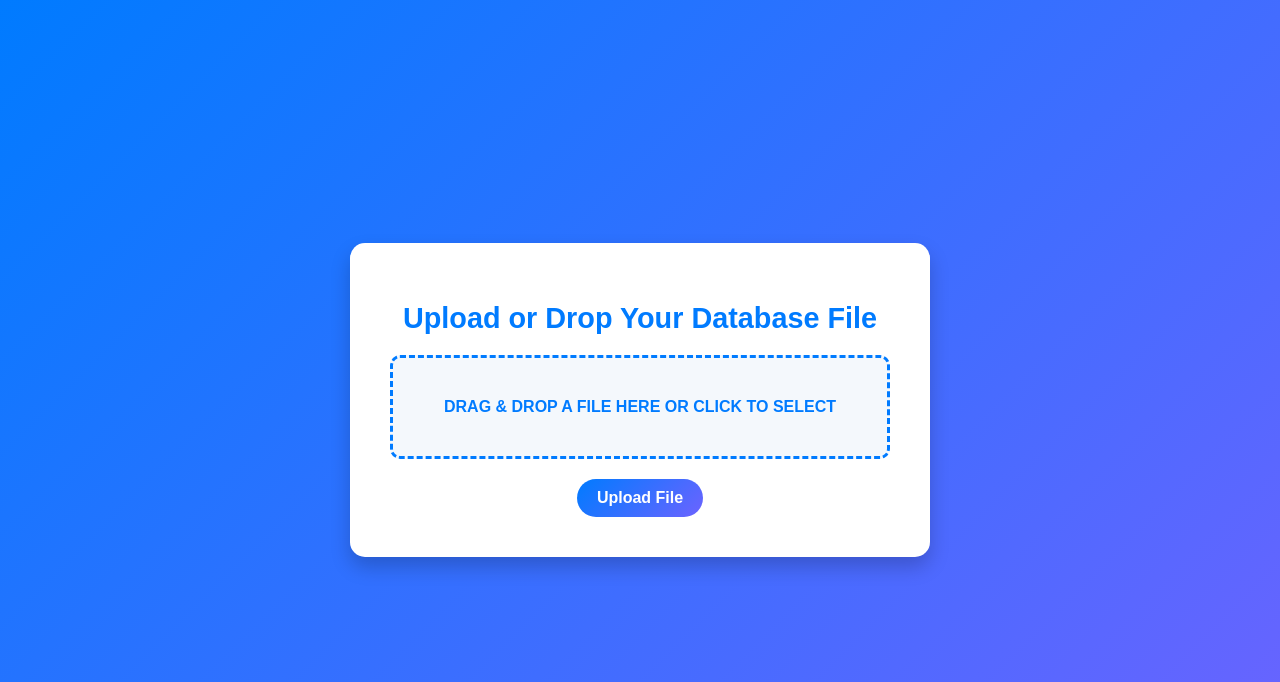
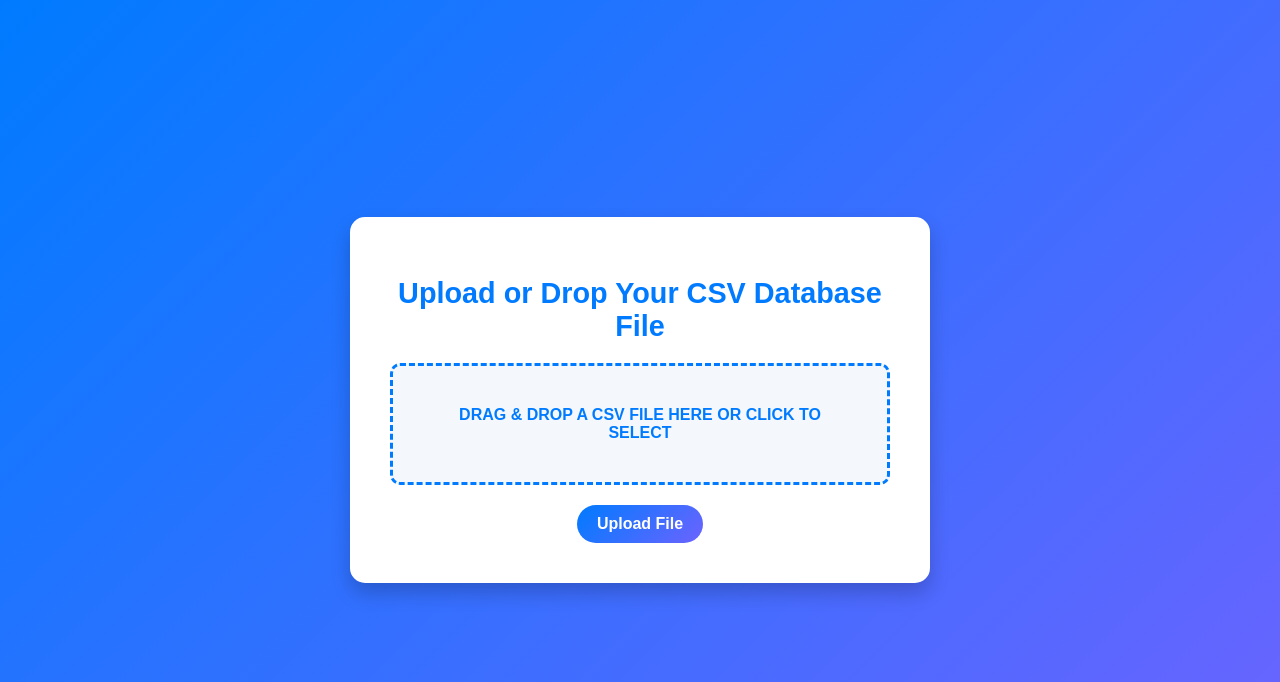
Before and after one commit to dreuxhebert/DataPrediction, a Flask app: template template/dashboard.html in a window 1280 px wide. Shown: the top 682 px of the page. Run offline with Flask 3, Linux system fonts and the light colour scheme; the template is opened without the code that fills it, so the values that code supplies are empty; parts of the project's set-up code (start-up, migrations or seed data) failed here and were passed over.

Commit message:
Update dashboard.html

```diff
--- a/template/dashboard.html
+++ b/template/dashboard.html
@@ -8,11 +8,23 @@
 </head>
 <body>
 <div class="container">
-  <h1>Upload or Drop Your Database File</h1>
+    <h1>Upload or Drop Your CSV Database File</h1>
+
+    <!-- Flash Messages for Errors -->
+    {% with messages = get_flashed_messages() %}
+        {% if messages %}
+            <div class="flash-messages">
+                {% for message in messages %}
+                    <div class="alert">{{ message }}</div>
+                {% endfor %}
+            </div>
+        {% endif %}
+    {% endwith %}
+
     <form id="upload-form" action="/upload" method="POST" enctype="multipart/form-data">
         <!-- Drag-and-Drop Area -->
         <div id="upload-area" class="upload-area">
-      <p>Drag & Drop a file here or click to select</p>
+            <p>Drag & Drop a CSV file here or click to select</p>
             <input id="file-input" class="file-input" type="file" name="file" required>
         </div>
         <!-- Submit Button -->
```
Lines whose indentation alone changed are shown as unchanged.
